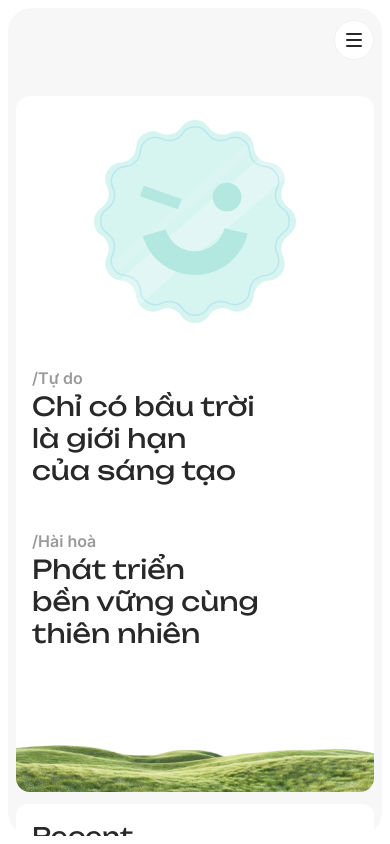
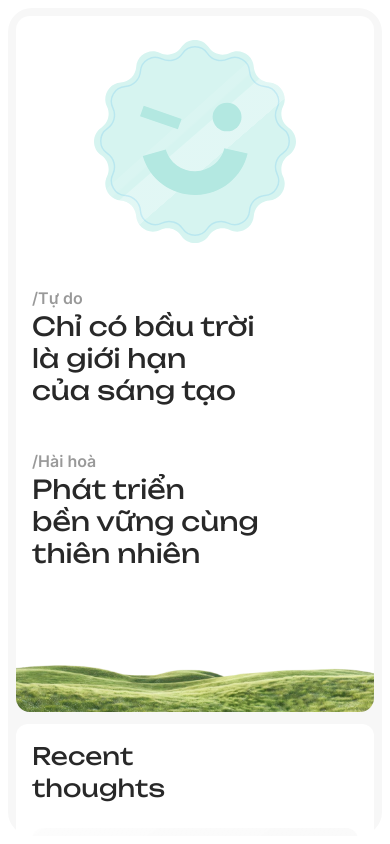
Before and after one commit to lnson1551/portfolio, a React (Vite) app: page / in a window 390 px wide. Built offline with nearby package versions, Linux system fonts and the light colour scheme.

Commit message:
Show compact menu only on level two pages

```diff
--- a/src/components/layout/PageShell.css
+++ b/src/components/layout/PageShell.css
@@ -28,12 +28,16 @@
 @media (max-width: 900px) {
   .page-shell {
     --mobile-header-row-height: 4rem;
-    --mobile-nav-clearance: 5rem;
+    --mobile-nav-clearance: 0rem;
     --mobile-header-clearance: 2.5rem;
 
     grid-template-columns: 1fr;
     gap: var(--space-3);
     padding: var(--space-3);
+  }
+
+  .page-shell[data-has-compact-menu="true"] {
+    --mobile-nav-clearance: 5rem;
   }
 
   .page-shell__main {
@@ -58,6 +62,10 @@
     right: 0;
     left: 0;
     overflow: visible;
+  }
+
+  .page-shell[data-has-compact-menu="false"] .page-header {
+    padding-right: var(--space-4);
   }
 
   .page-shell .page-header {
@@ -95,4 +103,8 @@
     height: calc(100vh - (var(--space-2) * 2));
     border-radius: 1.125rem;
   }
+
+  .page-shell[data-has-compact-menu="false"] .page-header {
+    padding-right: var(--space-3);
+  }
 }
--- a/src/components/layout/PageShell.tsx
+++ b/src/components/layout/PageShell.tsx
@@ -12,12 +12,21 @@ type PageShellProps = {
 const scrollContainerSelector =
   ".article-view__content, .catalog-view__grid, .catalog-view__grouped, .catalog-view__project-list, .info-view__content, .home-view";
 
+function getRouteLevel(path: string) {
+  if (path === "/") {
+    return 0;
+  }
+
+  return path.split("/").filter(Boolean).length;
+}
+
 export function PageShell({ activePath, children }: PageShellProps) {
   const [mobileChromeState, setMobileChromeState] = useState({ hidden: false, path: activePath });
   const [isRouteResetting, setIsRouteResetting] = useState(false);
   const mainRef = useRef<HTMLDivElement | null>(null);
   const lastScrollRef = useRef({ path: activePath, top: 0 });
   const isMobileChromeHidden = mobileChromeState.path === activePath && mobileChromeState.hidden;
+  const hasCompactMenu = getRouteLevel(activePath) >= 2;
 
   useEffect(() => {
     lastScrollRef.current = { path: activePath, top: 0 };
@@ -124,9 +133,15 @@ export function PageShell({ activePath, children }: PageShellProps) {
   }, [activePath, isMobileChromeHidden, setMobileChromeHidden]);
 
   return (
-    <div className="page-shell" data-mobile-chrome-hidden={isMobileChromeHidden} data-route-resetting={isRouteResetting}>
+    <div
+      className="page-shell"
+      data-has-compact-menu={hasCompactMenu}
+      data-mobile-chrome-hidden={isMobileChromeHidden}
+      data-route-resetting={isRouteResetting}
+    >
       <Sidebar activePath={activePath} sections={navigationSections} socialLinks={socialLinks} />
       <div className="page-shell__main" ref={mainRef}>
+        {hasCompactMenu && (
           <MobileNav
             activePath={activePath}
             sections={navigationSections}
@@ -136,6 +151,7 @@ export function PageShell({ activePath, children }: PageShellProps) {
               }
             }}
           />
+        )}
         {children}
       </div>
     </div>
```
Lines whose indentation alone changed are shown as unchanged.
